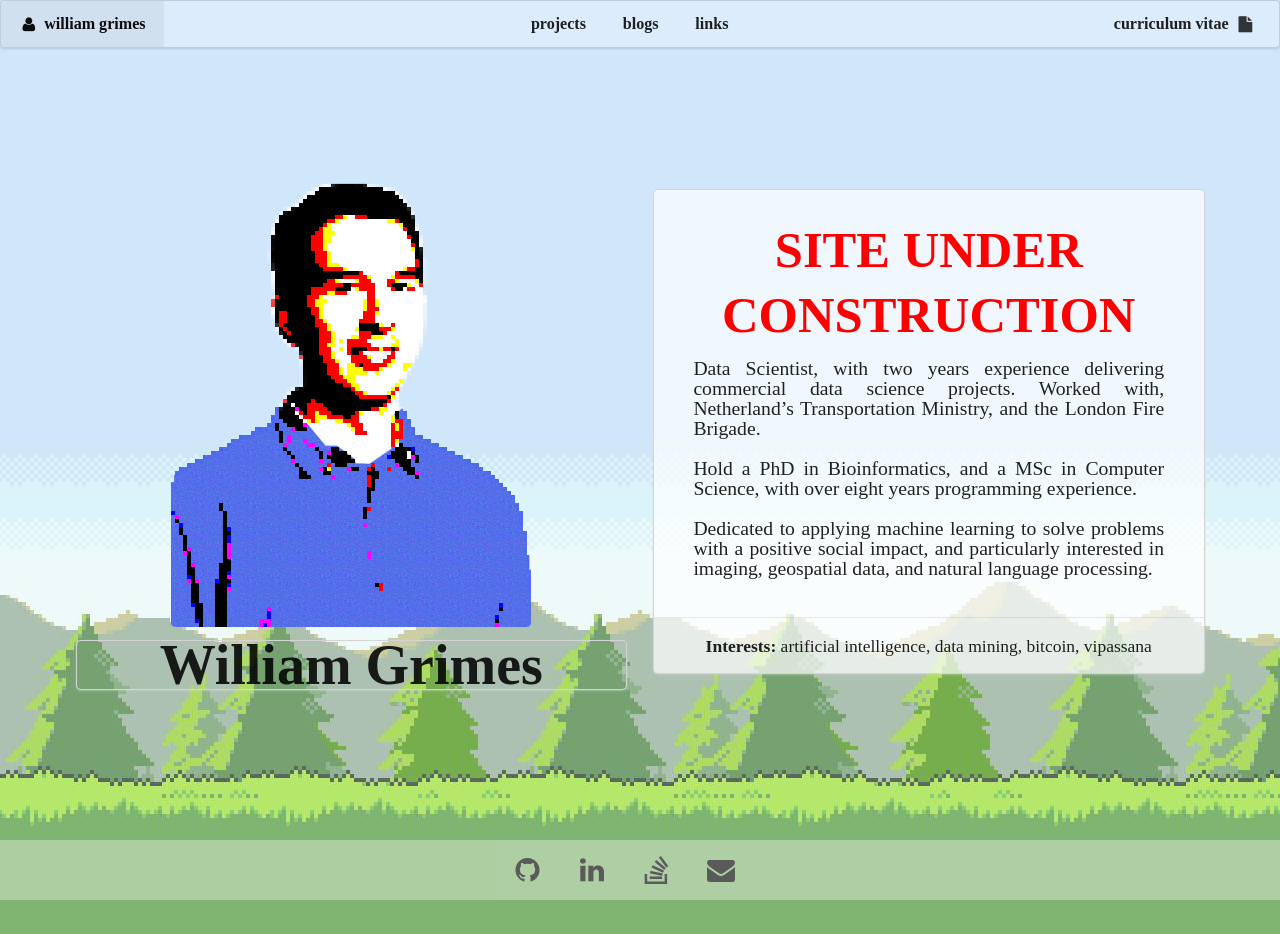
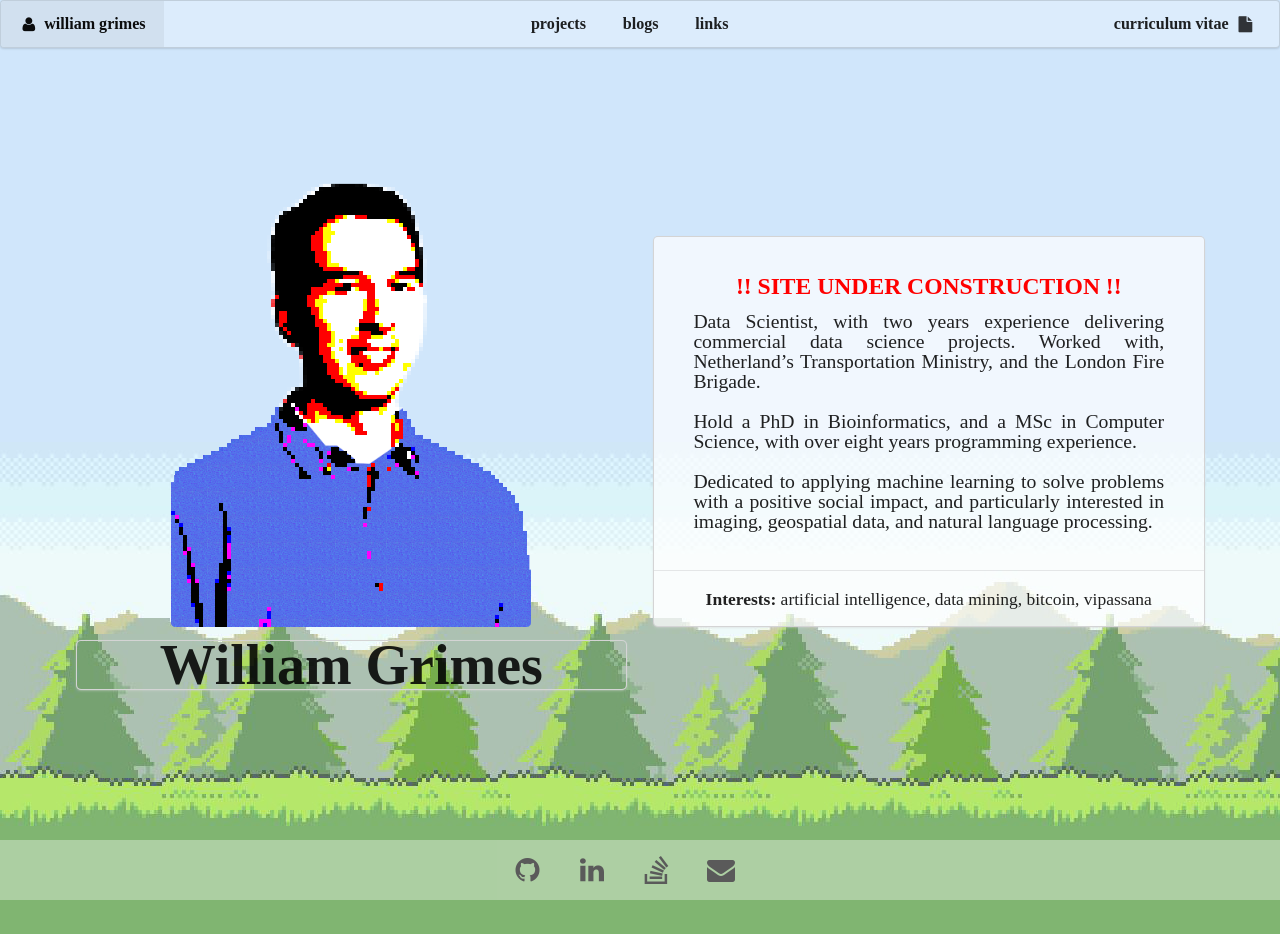
Before and after one commit to williamgrimes/williamgrimes.github.io, a Jekyll site: the page built from index.html, in a window 1280 px wide. Built offline with Jekyll 4.4.1, drawn with Linux system fonts in a browser that asks for light colours.

Commit message:
change website construction banner size

```diff
--- a/_includes/theme-home-builtin-2.html
+++ b/_includes/theme-home-builtin-2.html
@@ -24,8 +24,8 @@
     <div style="font-size:125%; width=60%;" class="column">
     <div style="max-width: 700px; margin-bottom:60px; margin-top:-45px; background-color:rgba(255, 255, 255, .70); " class="ui fluid centered card">
         <div class="center aligned content" style="font-size:225%;">
-            <span class="header" style="font-family: Ubuntu mono!important; color:red;">SITE UNDER CONSTRUCTION<br></span>
-                <!-- <span class="header" style="font-family: Ubuntu mono!important;">{{ site.data.bio.basics.name }}</span> -->
+            <span class="header" style="font-family: Ubuntu mono!important; color:red; font-size:60%">!! SITE UNDER CONSTRUCTION !!<br></span>
+            <!-- <span class="header" style="font-family: Ubuntu mono!important;">{{ site.data.bio.basics.name }}</span> -->
             <div class="left aligned description" style="font-family: Ubuntu !important;text-align: justify; font-size:50%;">
                 {{ site.data.bio.basics.summary }}
             </div>
```
